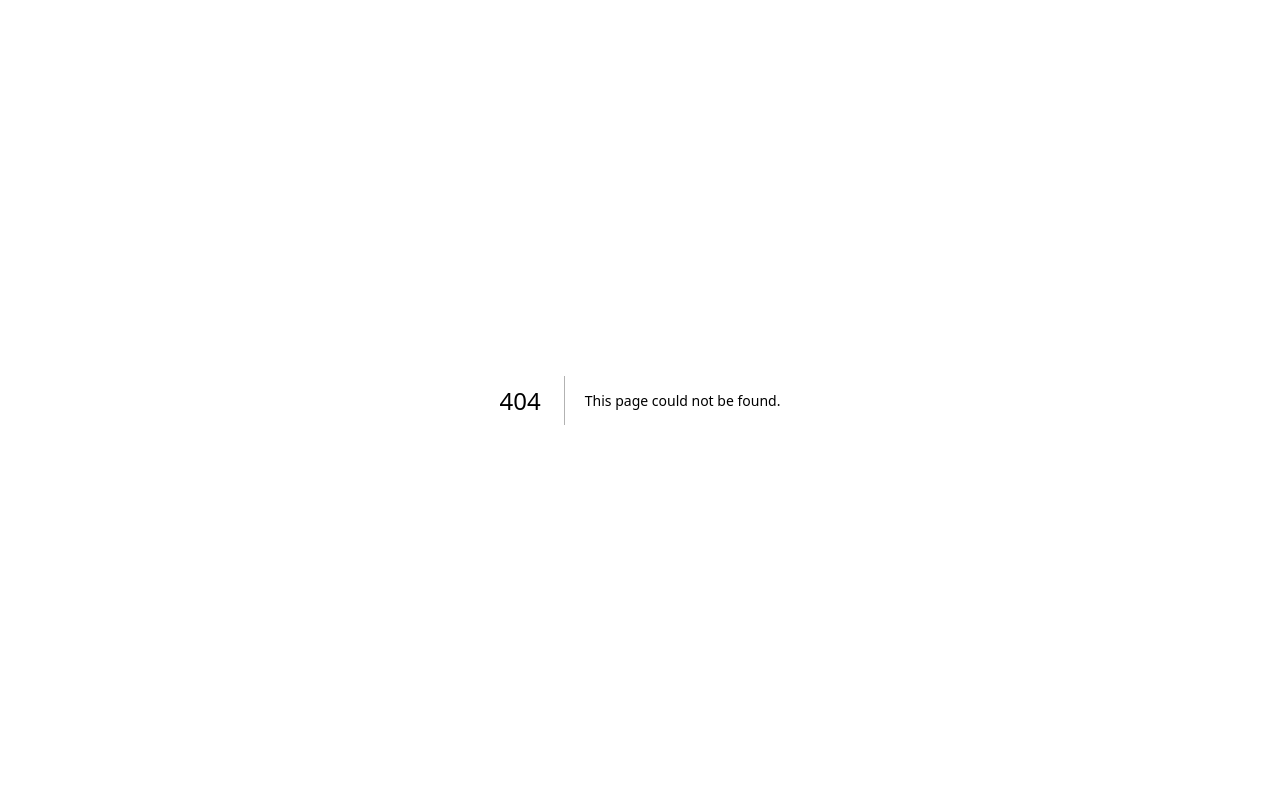
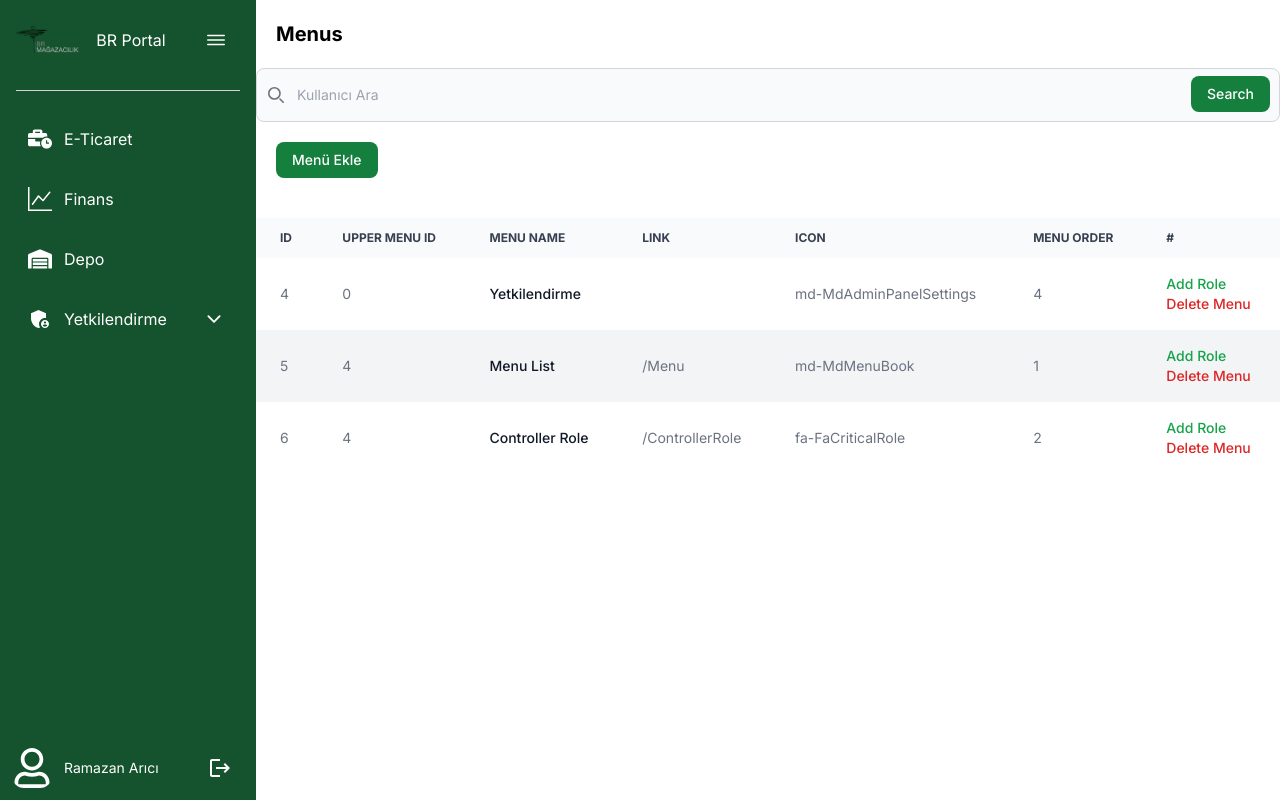
Before and after one commit to RamazanArc/BRPortal, a Next.js app: page /Menu in a window 1280 px wide. Before the commit this address had no page. Built offline with nearby package versions, Linux system fonts and the light colour scheme.

Commit message:
Menu added

```diff
--- /dev/null
+++ b/app/Menu/page.tsx
@@ -0,0 +1,150 @@
+"use client";
+import React, { useState } from "react";
+import Sidebar from "../Components/Sidebar";
+import { useRouter } from "next/navigation";
+
+const Menu = () => {
+  const router = useRouter();
+  const [menu, setMenu] = useState([
+    {
+      id: 4,
+      upperMenuId: 0,
+      menuName: "Yetkilendirme",
+      link: "",
+      icon: "md-MdAdminPanelSettings",
+      menuOrder: 4,
+    },
+    {
+      id: 5,
+      upperMenuId: 4,
+      menuName: "Menu List",
+      link: "/Menu",
+      icon: "md-MdMenuBook",
+      menuOrder: 1,
+    },
+    {
+      id: 6,
+      upperMenuId: 4,
+      menuName: "Controller Role",
+      link: "/ControllerRole",
+      icon: "fa-FaCriticalRole",
+      menuOrder: 2,
+    },
+  ]);
+  const [searchTerm, setSearchTerm] = useState("");
+
+  // Arama kutusuna yazıldığında çalışacak fonksiyon
+  const handleSearch = (event: any) => {
+    setSearchTerm(event.target.value);
+  };
+
+  // Filtreleme fonksiyonu
+  const filteredMenus = menu.filter((menu) =>
+    menu.menuName.toLowerCase().includes(searchTerm.toLowerCase())
+  );
+
+  return (
+    <div className="flex">
+      <Sidebar />
+      <div className="relative overflow-x-auto w-full">
+        <h1 className="font-bold text-xl mt-5 mb-5 ml-5">Menus</h1>
+        <div className="relative">
+          <div className="absolute inset-y-0 start-0 flex items-center ps-3 pointer-events-none">
+            <svg
+              className="w-4 h-4 text-gray-500 "
+              aria-hidden="true"
+              xmlns="http://www.w3.org/2000/svg"
+              fill="none"
+              viewBox="0 0 20 20"
+            >
+              <path
+                stroke="currentColor"
+                strokeLinecap="round"
+                strokeLinejoin="round"
+                strokeWidth="2"
+                d="m19 19-4-4m0-7A7 7 0 1 1 1 8a7 7 0 0 1 14 0Z"
+              />
+            </svg>
+          </div>
+          <input
+            type="search"
+            id="default-search"
+            className="block w-full p-4 ps-10 text-sm text-gray-900 border border-gray-300 rounded-lg bg-gray-50"
+            placeholder="Kullanıcı Ara"
+            required
+            value={searchTerm}
+            onChange={handleSearch}
+          />
+          <button
+            type="submit"
+            className="text-white absolute end-2.5 bottom-2.5 bg-green-700 hover:bg-green-800 focus:ring-4 focus:outline-none focus:ring-blue-300 font-medium rounded-lg text-sm px-4 py-2"
+          >
+            Search
+          </button>
+        </div>
+        <div className="flex  pl-5 pt-5">
+          <button
+            onClick={() => router.push("/Menu/AddMenu")}
+            className="text-white bg-green-700 hover:bg-green-800 focus:ring-4 focus:outline-none focus:ring-blue-300 font-medium rounded-lg text-sm px-4 py-2"
+          >
+            Menü Ekle
+          </button>
+        </div>
+        <table className="w-full text-sm text-left rtl:text-right text-gray-500  mt-10">
+          <thead className="text-xs text-gray-700 uppercase bg-gray-50 ">
+            <tr>
+              <th scope="col" className="px-6 py-3">
+                Id
+              </th>
+              <th scope="col" className="px-6 py-3">
+                Upper Menu Id
+              </th>
+              <th scope="col" className="px-6 py-3">
+                Menu Name
+              </th>
+              <th scope="col" className="px-6 py-3">
+                Link
+              </th>
+              <th scope="col" className="px-6 py-3">
+                Icon
+              </th>
+              <th scope="col" className="px-6 py-3">
+                Menu Order
+              </th>
+              <th scope="col" className="px-6 py-3">
+                #
+              </th>
+            </tr>
+          </thead>
+          <tbody>
+            {filteredMenus.map((menu) => (
+              <tr key={menu.id} className="odd:bg-white even:bg-gray-100">
+                <td className="px-6 py-4">{menu.id}</td>
+                <td className="px-6 py-4">{menu.upperMenuId}</td>
+                <th
+                  scope="row"
+                  className="px-6 py-4 font-medium text-gray-900 whitespace-nowrap"
+                >
+                  {menu.menuName}
+                </th>
+                <td className="px-6 py-4">{menu.link}</td>
+                <td className="px-6 py-4">{menu.icon}</td>
+                <td className="px-6 py-4">{menu.menuOrder}</td>
+                <td className="px-6 py-4">
+                  <button className="flex font-medium text-green-600 hover:underline">
+                    Add Role
+                  </button>
+                  <button className="font-medium text-red-600 hover:underline">
+                    Delete Menu
+                  </button>
+                </td>
+              </tr>
+            ))}
+          </tbody>
+        </table>
+      </div>
+    </div>
+  );
+};
+
+export default Menu;
```
